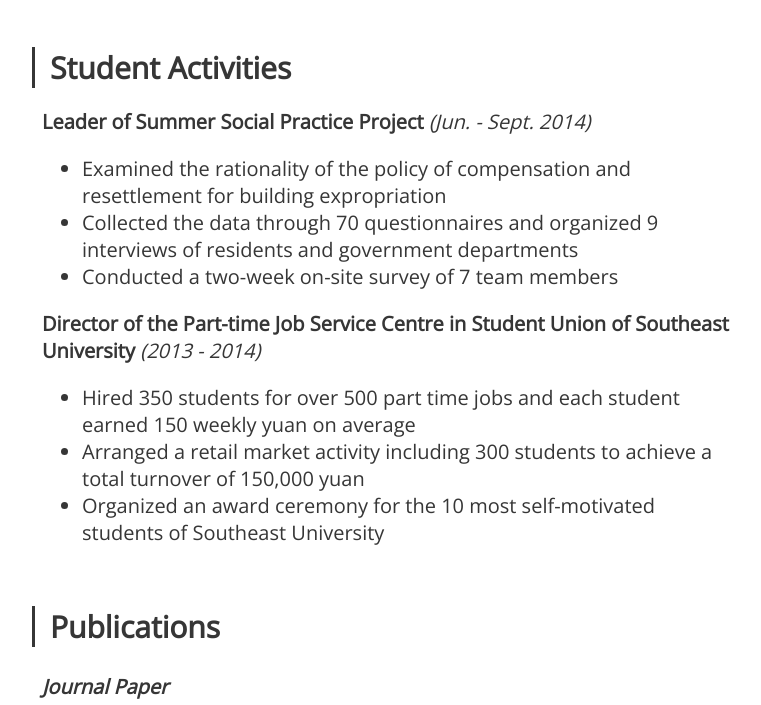
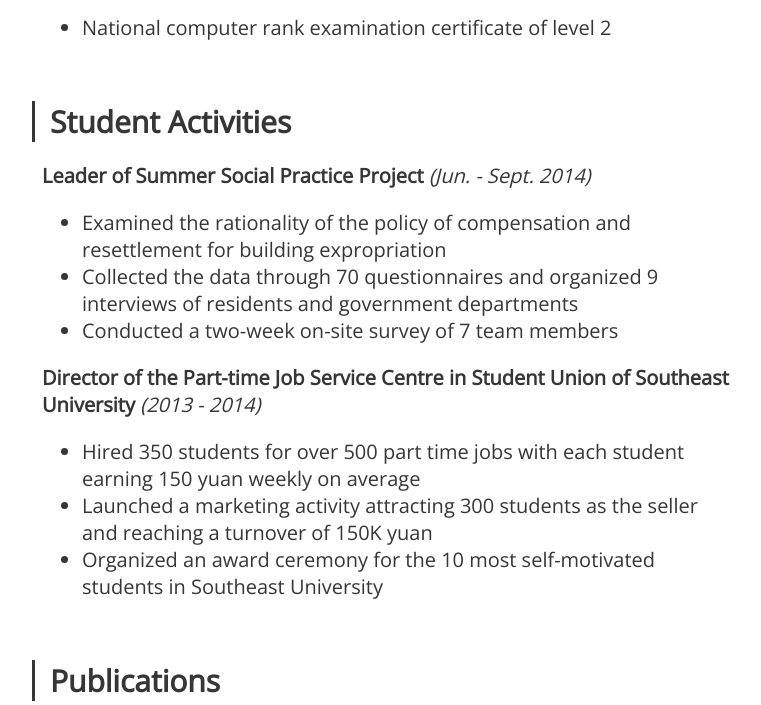
Before and after one commit to HongyueWu1994/HongyueWu1994.github.io, a plain HTML site: page index.html in a window 1280 px wide. Shown: the part 3593-4298 px from the top of the page, without its empty margins (416-1177 px from the left). Drawn offline with nearby package versions, Linux system fonts and the light colour scheme.

Commit message:
Update index.html

```diff
--- a/index.html
+++ b/index.html
@@ -320,6 +320,7 @@ div.WordSection1
 <li>Collected data through 40 interviews from universities and consulting companies</li>
 <li>Performed a qualitative VFM evaluation of the Jinan-Qingdao Railway and Beijing Metro Line 4</li>
 <li>Compared VFM evaluation methods of 5 countries based on 56 official documents and 6 books</li>
+<li>Built a two-stage VFM evaluation framework and undertook written work for 3 chapters of the <A Two-stage VFM Evaluation System of Infrastructure PPP Projects> </li>
 </ul>
 
 <h4 id="application-of-ppp-mode-on-the-comprehensive-development-of-land-along-railway-2017-2018">Application of PPP Mode on the Comprehensive Development of Land Along Railway <em>(2017 - 2018)</em></h4>
@@ -414,9 +415,9 @@ div.WordSection1
 <p><strong>Director of the Part-time Job Service Centre in Student Union of Southeast University</strong> <em>(2013 - 2014)</em></p>
 
 <ul>
-<li>Hired 350 students for over 500 part time jobs and each student earned 150 weekly yuan on average</li>
-<li>Arranged a retail market activity including 300 students to achieve a total turnover of 150,000 yuan</li>
-<li>Organized an award ceremony for the 10 most self-motivated students of Southeast University</li>
+<li>Hired 350 students for over 500 part time jobs with each student earning 150 yuan weekly on average</li>
+<li>Launched a marketing activity attracting 300 students as the seller and reaching a turnover of 150K yuan</li>
+<li>Organized an award ceremony for the 10 most self-motivated students in Southeast University</li>
 </ul>
 
     </div>
```
